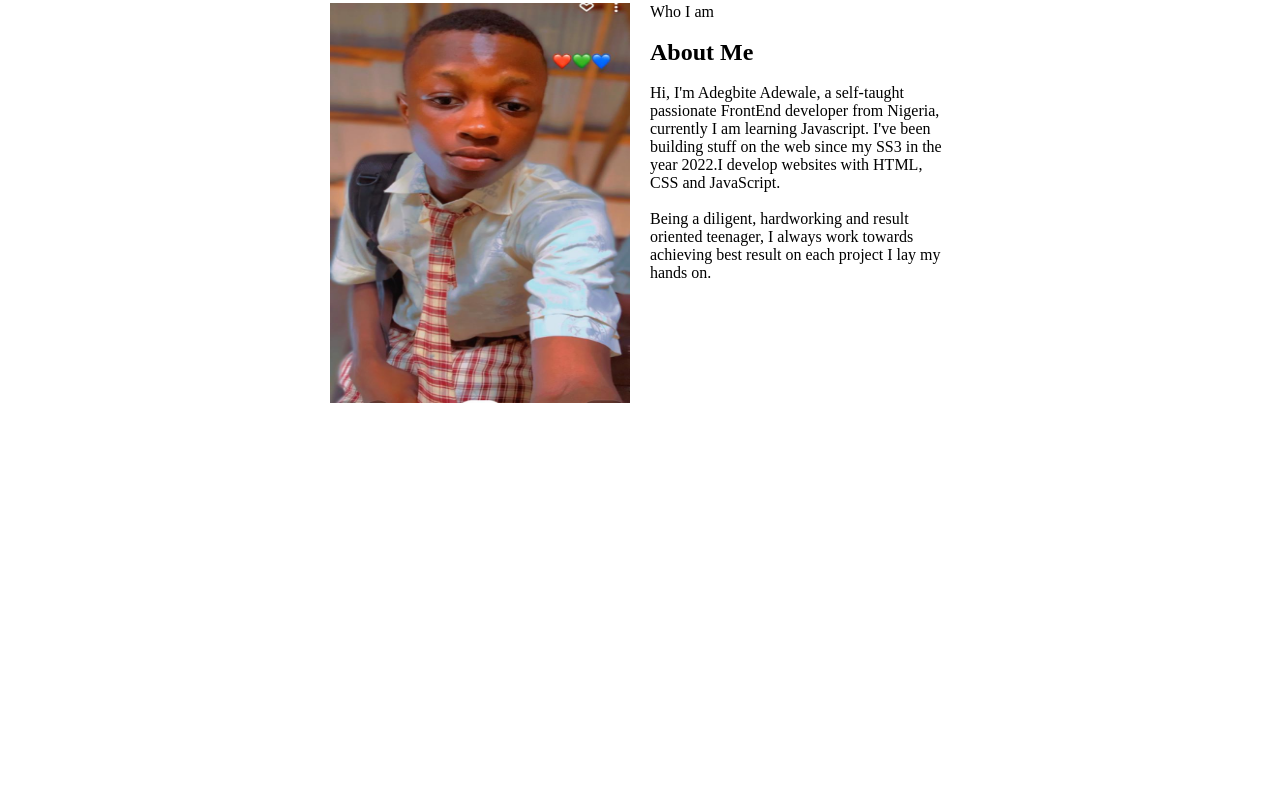
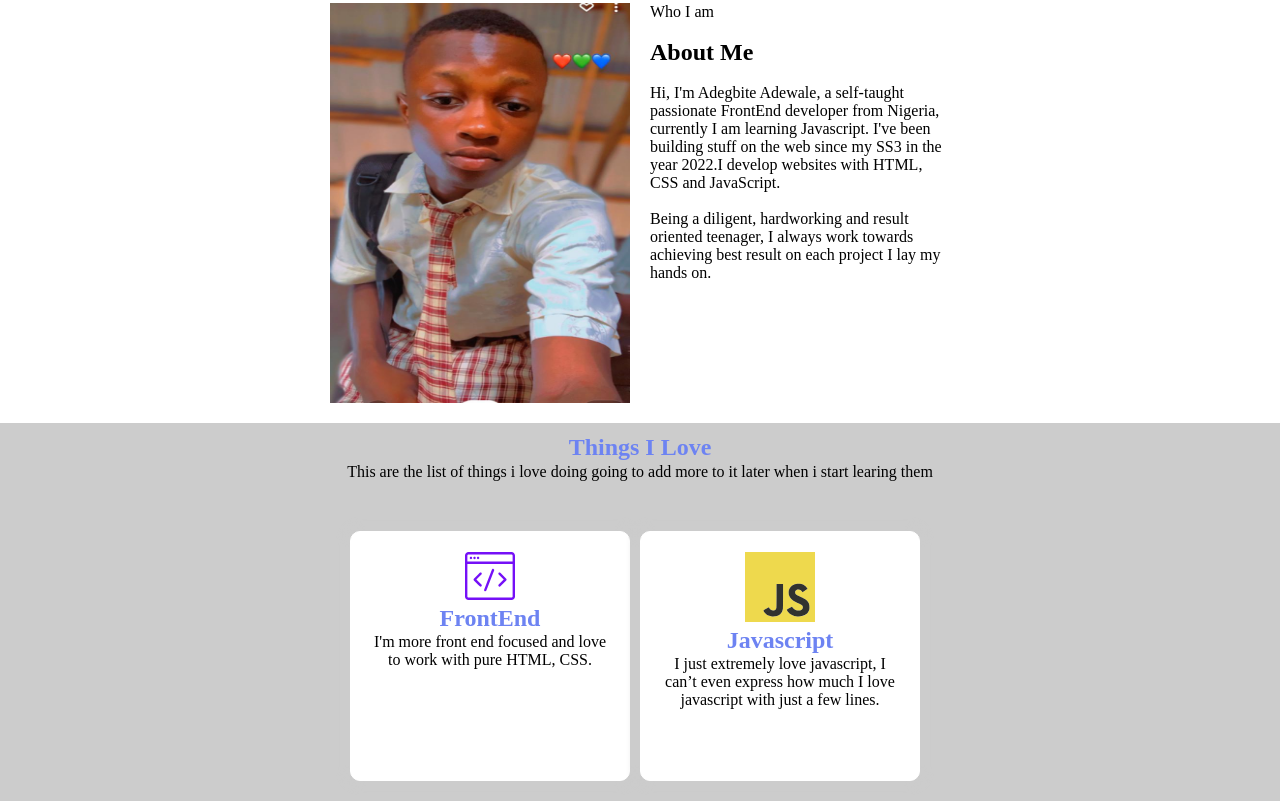
Before and after one commit to Walexz01/portfolio, a plain HTML site: page index.html in a window 1280 px wide. Shown: the part 867-1668 px from the top of the page. Before the commit the page ends 1290 px from the top, so only its background shows below. Drawn offline with Linux system fonts and the light colour scheme.

Commit message:
Update index.html

```diff
--- a/index.html
+++ b/index.html
@@ -41,7 +41,7 @@
 			</div>
 		</div>
 		</section>
-<!-- 		<section class="loved_things">
+		<section class="loved_things">
 		<h1>Things I Love</h1>
 		<p class="explain">This are the list of things i love doing going to add more to it later when i start learing them</p>
 		<div class="loved_container">
@@ -57,7 +57,7 @@
 			</div>
 		</div>
 		</section>
-		<section class="skill">
+<!-- 		<section class="skill">
 			<h1>My Skillsets</h1>
 			<div>
 				<img style="margin-top:  10px" width="300px" src="./html-5-amp-clipart-free-html-css-javascript-svg-text-first-aid-number-symbol-transparent-png-1493251-removebg-preview.png">
```
